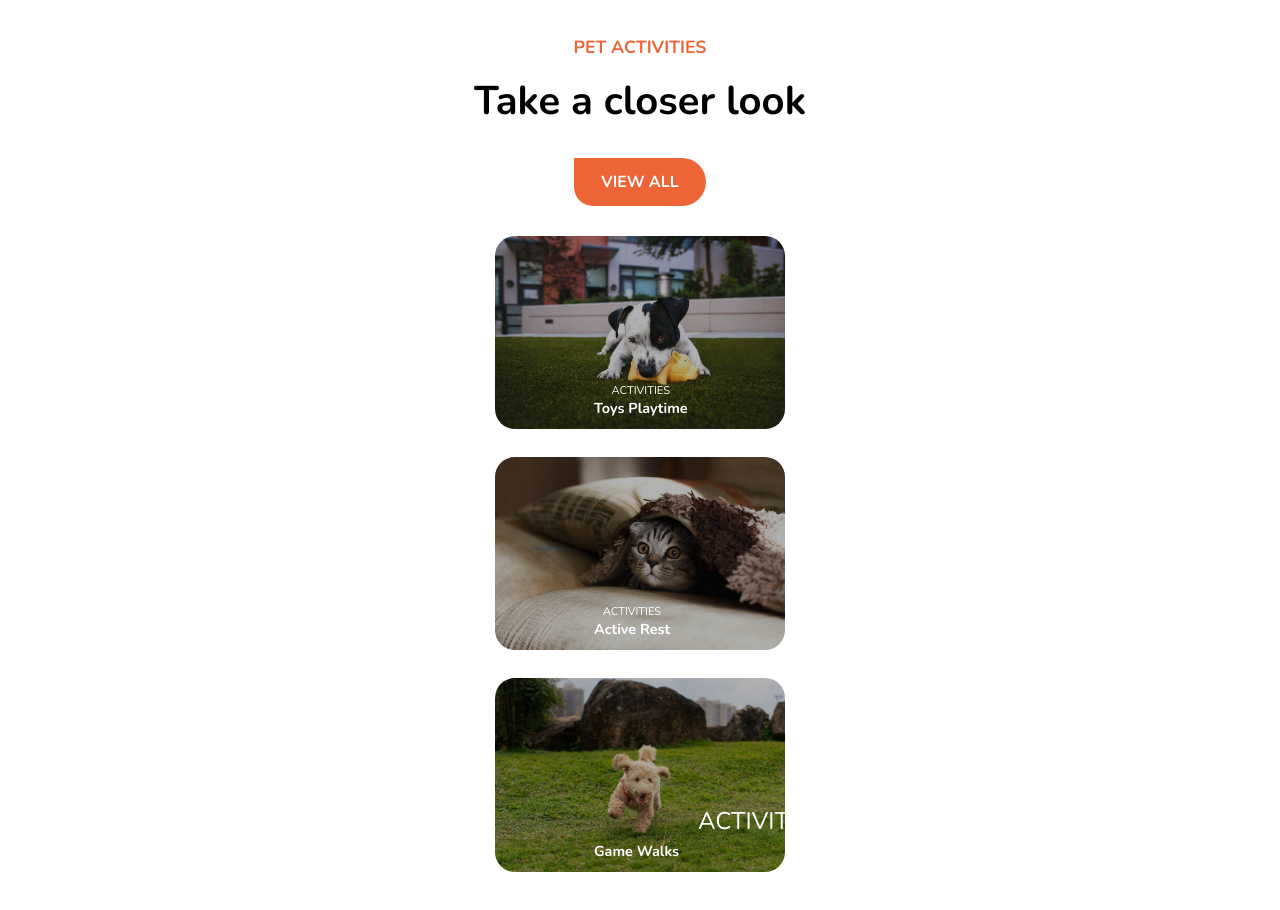
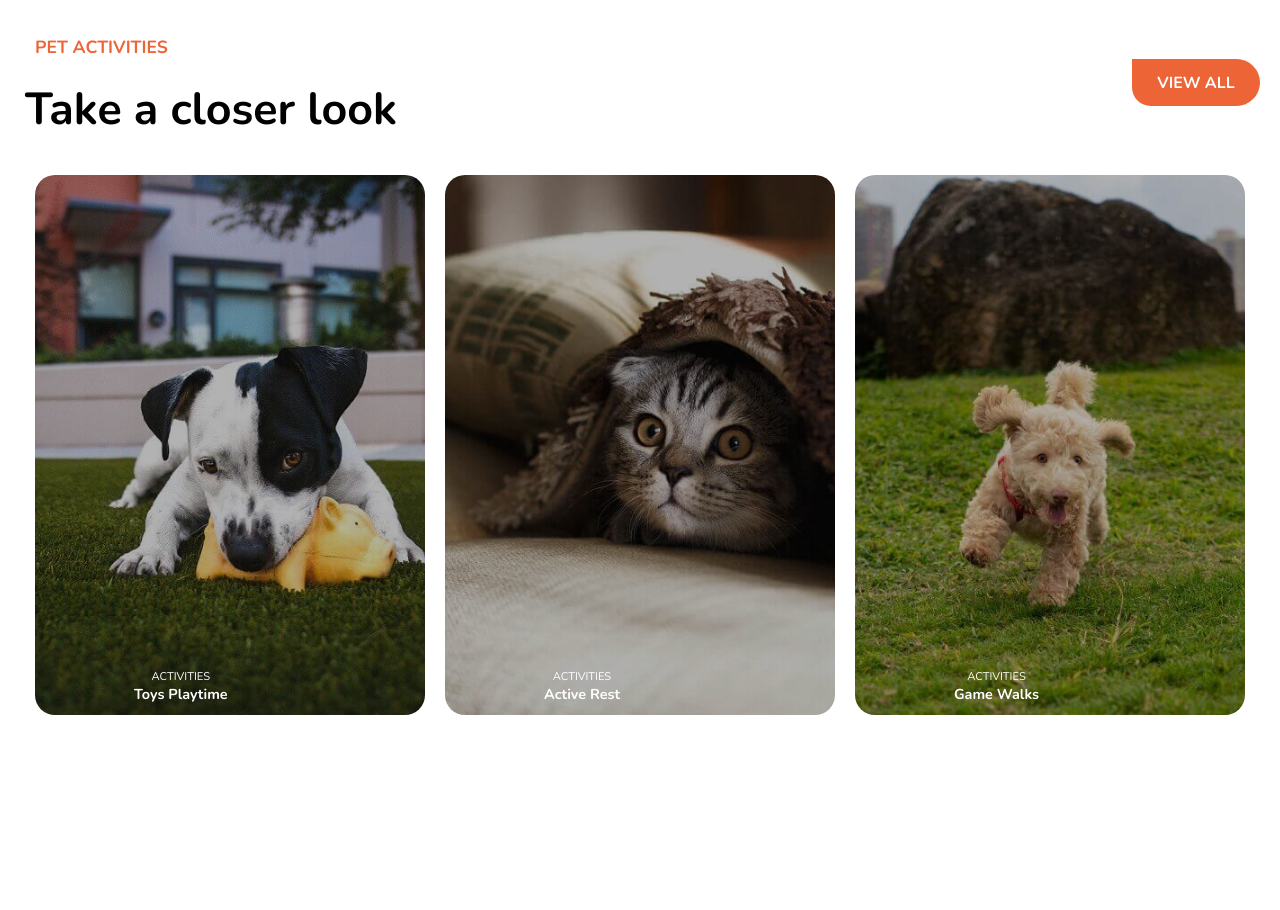
Before and after one commit to JRaulPC/202307-w1ch4-raul-perez, a plain HTML site: page index.html in a window 1280 px wide. After the commit the page ends 800 px from the top, so only its background shows below. Drawn offline with nearby package versions, Linux system fonts and the light colour scheme.

Commit message:
Add desktop display

```diff
--- a/index.html
+++ b/index.html
@@ -12,6 +12,7 @@
   <link href="https://fonts.googleapis.com/css2?family=Nunito:wght@300;700&display=swap" rel="stylesheet">
 </head>
 
+
 <body>
   <main class="container">
     <section class="main__container">
@@ -24,21 +25,21 @@
     </section>
 
     <ul class="activities__list">
-      <li class="activity"> <img class="card" src="images/01.jpg" alt="Dog Playing with a toy in a garden"></img>
+      <li class="activity"> <img class="card__images" src="images/01.jpg" alt="Dog Playing with a toy in a garden">
         <div class="activity__text">
           <span class="activity__text__name">ACTIVITIES</span>
           <span class="activity__text__activity__1">Toys Playtime</span>
         </div>
       </li>
-      <li class=" activity"> <img class="card" src="images/02.jpg" alt="Shy cat under a blanket"></img>
+      <li class=" activity"> <img class="card__images" src="images/02.jpg" alt="Shy cat under a blanket">
         <div class="activity__text__2">
           <span class="activity__text__name__2">ACTIVITIES</span>
           <span class="activity__text__2__activity__2">Active Rest</span>
         </div>
       </li>
-      <li class="activity"> <img class="card" src="images/03.jpg" alt="Happy dog running on a field">
+      <li class="activity"> <img class="card__images" src="images/03.jpg" alt="Happy dog running on a field">
         <div class="activity__text__3">
-          <span class="activity__text card__3">ACTIVITIES</span>
+          <span class="activity__text__3__name ">ACTIVITIES</span>
           <span class="activity__text__3__activity__3">Game Walks</span>
         </div>
       </li>
--- a/styles.css
+++ b/styles.css
@@ -60,7 +60,8 @@ button {
 }
 
 .main__container__text__area__claim {
-  font-size: 2.5rem;
+  font-size: 1.8rem;
+  padding: 5px;
   margin: 0;
 }
 
@@ -82,14 +83,14 @@ button {
 .button {
   border-radius: 0px 25px 25px 20px;
   padding: 0.8rem;
-  width: 40%;
+  width: 8rem;
   height: 10%;
   font-size: 1rem;
   font-weight: bold;
 }
 
-.card {
-  width: 300px;
+.card__images {
+  width: 100%;
   border-radius: 25px;
   border: transparent 2px;
   padding: 5px;
@@ -157,11 +158,112 @@ button {
   font-size: 0.9rem;
 }
 
-@media only screen and (min-width: 767px) (max-width: 1581px) {
+@media (min-width: 562px) {
   body {
     width: 100%;
+    height: 100%;
   }
-  img {
-    width: 100px;
+
+  .main__container__text__area {
+    display: flex;
+    align-items: flex-start;
+  }
+
+  .main__container {
+    display: flex;
+    flex-direction: row;
+    width: 100%;
+    justify-content: space-between;
+  }
+
+  .main__container__text__area__title {
+    color: #ed6436;
+    font-size: 1.1rem;
+    padding: 15px;
+    margin: auto;
+    margin: 0;
+    font-weight: 800;
+  }
+
+  .main__container__text__area__claim {
+    font-size: 2.8rem;
+    padding: 5px;
+    margin: 0;
+    font-weight: bolder;
+  }
+
+  .button {
+  }
+
+  .activities__list {
+    display: flex;
+    flex-direction: row;
+  }
+
+  .card__images {
+    width: 400px;
+    height: 550px;
+    object-fit: cover;
+  }
+
+  .activity {
+    position: relative;
+  }
+
+  .activity__text {
+    display: flex;
+    position: absolute;
+    color: white;
+    left: 6.5rem;
+    bottom: 1.5rem;
+    align-items: center;
+    flex-direction: column;
+  }
+
+  .activity__text__name {
+    font-size: 0.7rem;
+  }
+
+  .activity__text__activity__1 {
+    font-weight: bold;
+    font-size: 0.9rem;
+  }
+
+  .activity__text__2 {
+    display: flex;
+    position: absolute;
+    color: white;
+    left: 6.5rem;
+    bottom: 1.5rem;
+    align-items: center;
+    flex-direction: column;
+  }
+
+  .activity__text__name__2 {
+    font-size: 0.7rem;
+  }
+
+  .activity__text__2__activity__2 {
+    font-weight: bold;
+    font-size: 0.9rem;
+  }
+
+  .activity__text__3 {
+    display: flex;
+    position: absolute;
+    color: white;
+    left: 6.5rem;
+    bottom: 1.5rem;
+    align-items: center;
+    flex-direction: column;
+  }
+
+  .activity__text__3__name {
+    font-size: 0.7rem;
+  }
+
+  .activity__text__3__activity__3 {
+    font-weight: bold;
+    font-size: 0.9rem;
   }
 }
```
